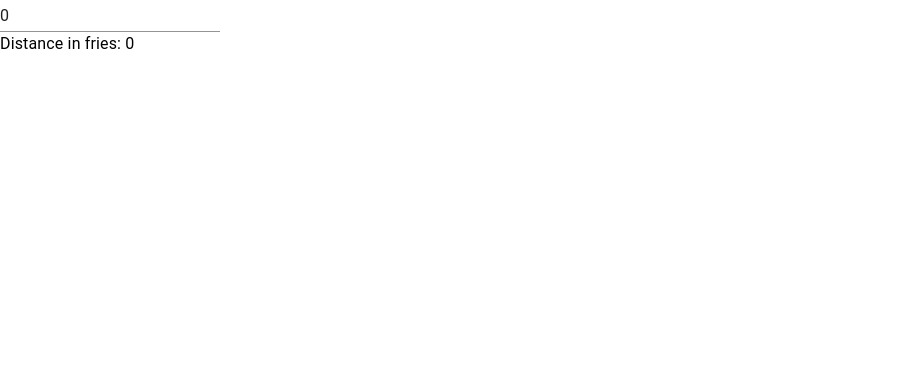
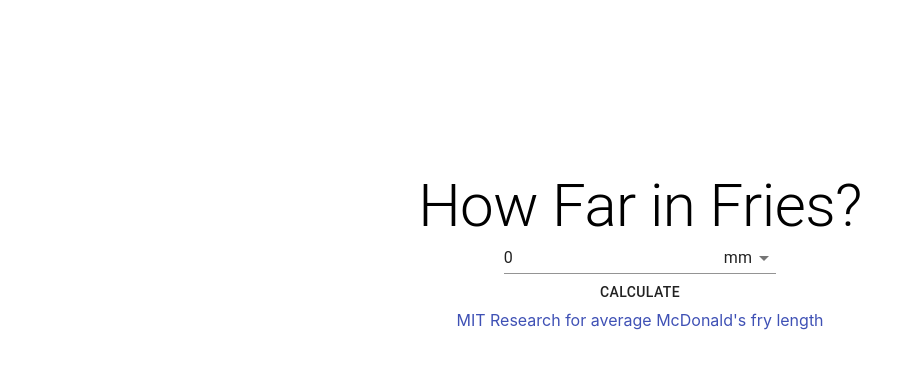
Before and after one commit to D3codes/how-far-in-fries, a React (Create React App) app: page / in a window 1280 px wide. Shown: the top 368 px of the page, without its empty margins (0-923 px from the left). Built offline with nearby package versions, Linux system fonts and the light colour scheme.

Commit message:
added units

```diff
--- a/src/App.js
+++ b/src/App.js
@@ -1,27 +1,71 @@
-import React, { Fragment, useState, useMemo } from 'react';
+import React, { useState } from 'react';
 import {
-	makeStyles, Typography, TextField
+	makeStyles, Typography, TextField, Button, Link, Select, MenuItem
 } from '@material-ui/core';
 
-const AVERAGE_FRY_LENGTH = 58.9; // mm
+const AVERAGE_FRY_LENGTH = [
+  58.9,        // mm
+  5.89,        // cm
+  2.32,        // in
+  0.19,        // ft
+  0.0589,      // m
+  0.0000589,   // km
+  0.000037,    // mi
+];
 
 const useStyles = makeStyles(theme => ({
+  root: {
+    display: 'flex',
+    flex: 1,
+    flexDirection: 'column',
+    height: '500px',
+    alignItems: 'center',
+    justifyContent: 'center'
+  }
 }));
 
 export default function App() {
 	const classes = useStyles();
 
   const [distance, setDistance] = useState(0);
-  const distanceInFries = useMemo(() => (distance / AVERAGE_FRY_LENGTH), [distance]);
+  const [distanceInFries, setDistanceInFries] = useState(null);
+  const [units, setUnits] = useState(0);
 
-  const onDistanceChange = event => {
+  const handleDistanceChange = event => {
     setDistance(event.target.value);
   };
 
+  const handleCalculateClick = () => {
+    setDistanceInFries((distance / AVERAGE_FRY_LENGTH[units]).toFixed(2));
+  };
+
+  const handleUnitsChange = event => {
+    setUnits(event.target.value);
+  };
+
 	return (
-    <Fragment>
-        <TextField value={distance} onChange={onDistanceChange}>Distance (in mm)</TextField>
-        <Typography className={classes.test}>Distance in fries: {distanceInFries}</Typography>
-    </Fragment>
+    <div className={classes.root}>
+      <Typography variant="h2">How Far in Fries?</Typography>
+      <div>
+        <TextField value={distance} onChange={handleDistanceChange} type="number"/>
+        <Select
+          value={units}
+          onChange={handleUnitsChange}
+        >
+          <MenuItem value={0}>mm</MenuItem>
+          <MenuItem value={1}>cm</MenuItem>
+          <MenuItem value={2}>in</MenuItem>
+          <MenuItem value={3}>ft</MenuItem>
+          <MenuItem value={4}>m</MenuItem>
+          <MenuItem value={5}>km</MenuItem>
+          <MenuItem value={6}>mi</MenuItem>
+        </Select>
+      </div>
+      <Button onClick={handleCalculateClick}>Calculate</Button>
+      {distanceInFries && <Typography>Distance in fries: {distanceInFries} McDonald's french fries</Typography>}
+      <Link href="http://web.mit.edu/rsi/www/2014/files/MiniSamples/Fry/frymain.pdf">
+        MIT Research for average McDonald's fry length
+      </Link>
+    </div>
 	);
 }
```
